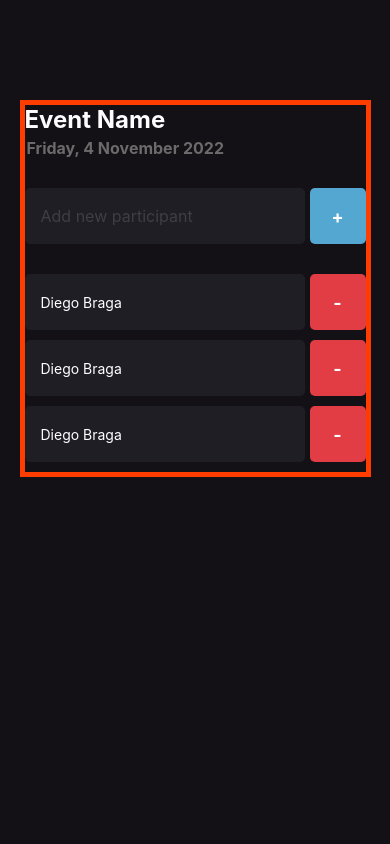
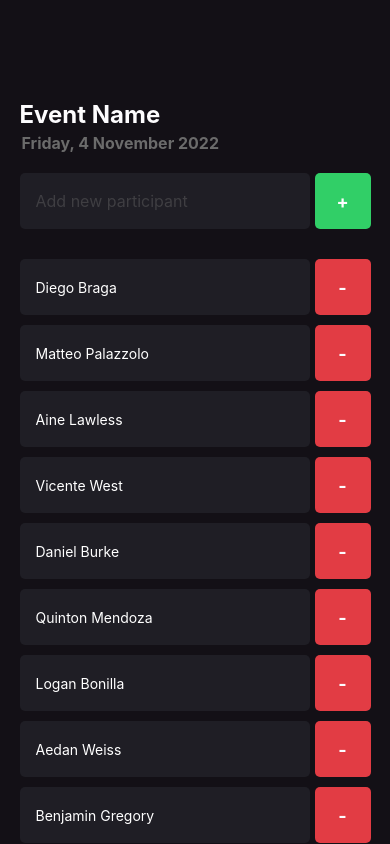
Before and after one commit to diebraga/rn-participants, a React Native app: screen / in a window 390 px wide. Built offline with nearby package versions, Linux system fonts and the light colour scheme.

Commit message:
scrollable vierw

```diff
--- a/src/components/Participants/index.tsx
+++ b/src/components/Participants/index.tsx
@@ -2,15 +2,25 @@ import React from 'react';
 import { Text, TouchableOpacity, View } from 'react-native';
 import { participantStyles } from './styles';
 
-export const Participant: React.FC = () => {
+type ParticipantProps = {
+  id: number;
+  name: string;
+  onRemove: () => void;
+}
+
+export const Participant: React.FC<ParticipantProps> = ({
+  id,
+  name,
+  onRemove
+}) => {
   return (
     <View style={participantStyles.container}>
       <View style={participantStyles.textContainer}>
-        <Text style={participantStyles.text}>Diego Braga</Text>
+        <Text style={participantStyles.text}>{name}</Text>
       </View>
       <TouchableOpacity
         style={participantStyles.button}
-        onPress={() => { }}
+        onPress={onRemove}
       >
         <Text style={participantStyles.buttonText}>
           -
--- a/src/components/Participants/styles.ts
+++ b/src/components/Participants/styles.ts
@@ -4,7 +4,7 @@ export const participantStyles = StyleSheet.create({
   container: {
     width: "100%",
     flexDirection: "row",
-    marginBottom: 10
+    marginBottom: 10,
   },
   text: {
     color: "#fff",
--- a/src/screens/Home/index.tsx
+++ b/src/screens/Home/index.tsx
@@ -1,4 +1,4 @@
-import { View, Text, TextInput, TouchableOpacity } from 'react-native'
+import { View, Text, TextInput, TouchableOpacity, ScrollView } from 'react-native'
 import React, { useState } from 'react'
 import { homeStyles } from './styles'
 import { Participant } from '../../components/Participants';
@@ -8,8 +8,25 @@ type Participants = {
   name: string;
 }
 
+const participantsList = [
+  { id: 1, name: "Diego Braga" },
+  { id: 2, name: "Matteo Palazzolo" },
+  { id: 3, name: "Aine Lawless" },
+  { id: 4, name: "Vicente West" },
+  { id: 5, name: "Daniel Burke" },
+  { id: 6, name: "Quinton Mendoza" },
+  { id: 7, name: "Logan Bonilla" },
+  { id: 8, name: "Aedan Weiss" },
+  { id: 9, name: "Benjamin Gregory" },
+  { id: 10, name: "Karly Kelly" },
+  { id: 11, name: "Sandra Foley" },
+  { id: 12, name: "German Lara" },
+  { id: 13, name: "Brylee Ortiz" },
+  { id: 14, name: "Kyson Zimmerman" },
+]
+
 export const Home: React.FC = () => {
-  const [participants, setParticipants] = useState<Participants[]>([])
+  const [participants, setParticipants] = useState<Participants[]>(participantsList)
   return (
     <View style={homeStyles.container}>
       <View style={homeStyles.layoutView}>
@@ -32,9 +49,17 @@ export const Home: React.FC = () => {
             </Text>
           </TouchableOpacity>
         </View>
-        <Participant />
-        <Participant />
-        <Participant />
+        <View style={{ flex: 1 }}>
+          <ScrollView>
+            {participants.map(participant =>
+              <Participant
+                id={participant.id}
+                key={participant.id}
+                name={participant.name}
+                onRemove={() => alert("Delete")} />
+            )}
+          </ScrollView>
+        </View>
       </View>
     </View>
   )
--- a/src/screens/Home/styles.ts
+++ b/src/screens/Home/styles.ts
@@ -24,9 +24,8 @@ export const homeStyles = StyleSheet.create({
   layoutView: {
     marginTop: 100,
     maxWidth: "90%",
-    borderColor: '#FF3D00',
-    borderWidth: 5,
     width: "100%",
+    flex: 1
   },
   input: {
     height: 56,
@@ -42,7 +41,7 @@ export const homeStyles = StyleSheet.create({
   button: {
     height: 56,
     borderRadius: 5,
-    backgroundColor: "#54a7d1",
+    backgroundColor: "#31CF67",
     alignItems: "center",
     justifyContent: "center",
     marginTop: 5,
@@ -56,7 +55,7 @@ export const homeStyles = StyleSheet.create({
   form: {
     flexDirection: "row",
     width: "100%",
-    marginTop: 25,
+    marginTop: 15,
     marginBottom: 30
   }
 });
```
